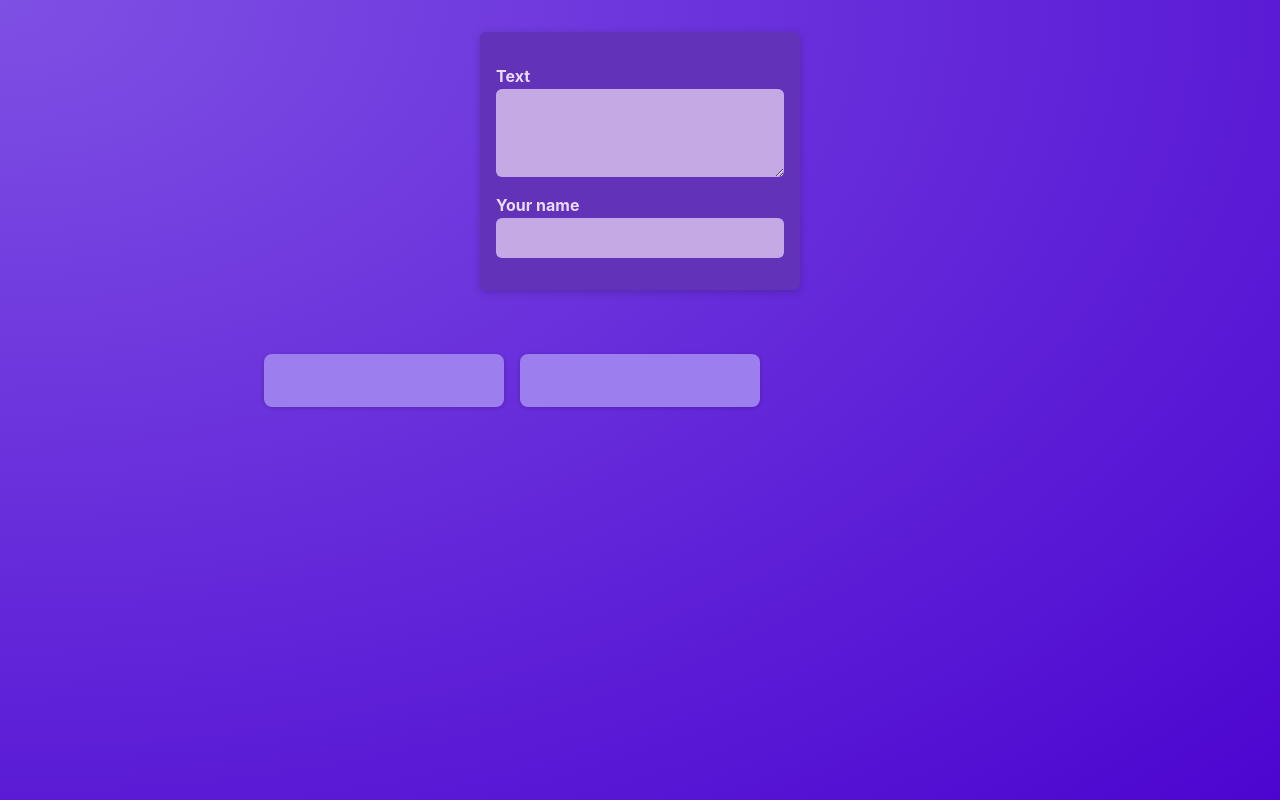
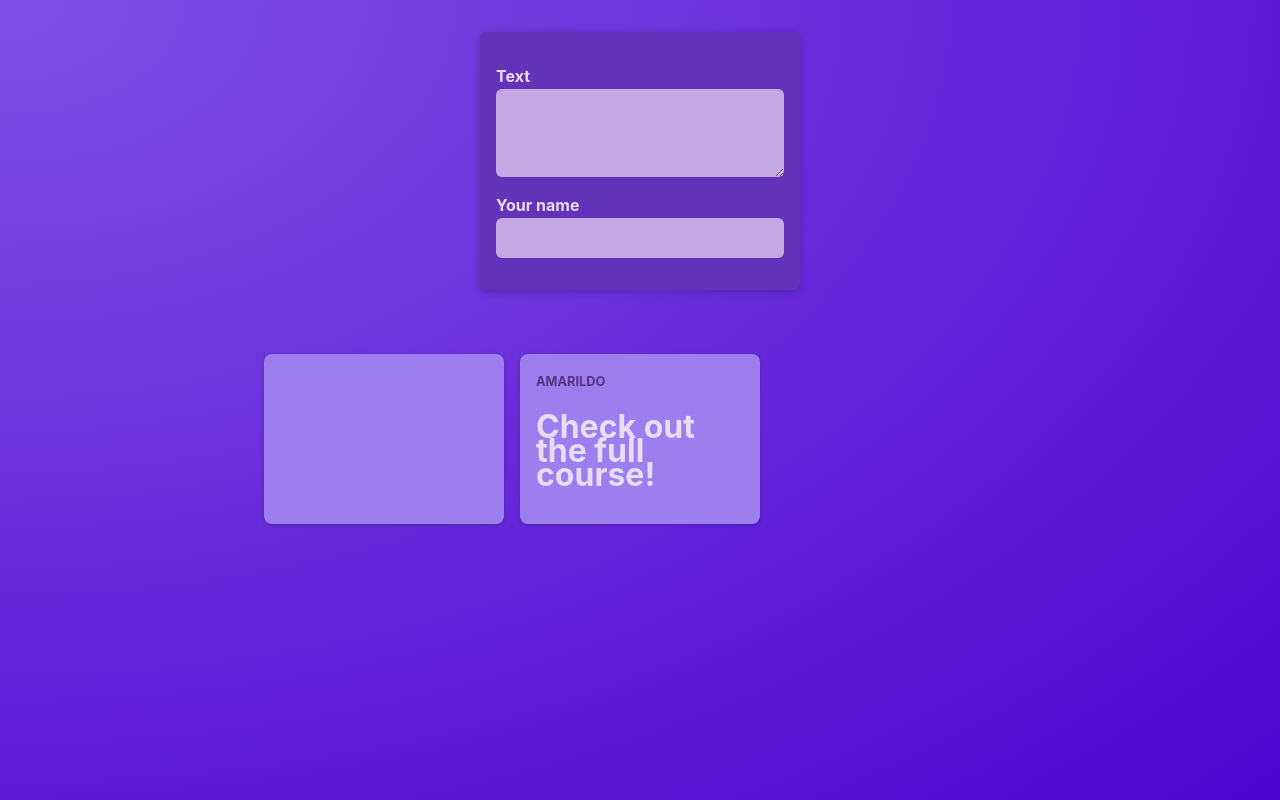
Before and after one commit to Amarildo05/React-refresher-2, a React (Vite) app: page / in a window 1280 px wide. Built offline with nearby package versions, Linux system fonts and the light colour scheme.

Commit message:
little fix

```diff
--- a/src/components/Post.jsx
+++ b/src/components/Post.jsx
@@ -1,10 +1,10 @@
 import classes from "./Post.module.css";
 
-export default function Post() {
+export default function Post(props) {
   return (
     <li className={classes.post}>
-      <h1 className={classes.author}></h1>
-      <h1 className={classes.body}></h1>
+      <h1 className={classes.author}>{props.author}</h1>
+      <h1 className={classes.body}>{props.body}</h1>
     </li>
   );
 }
```
